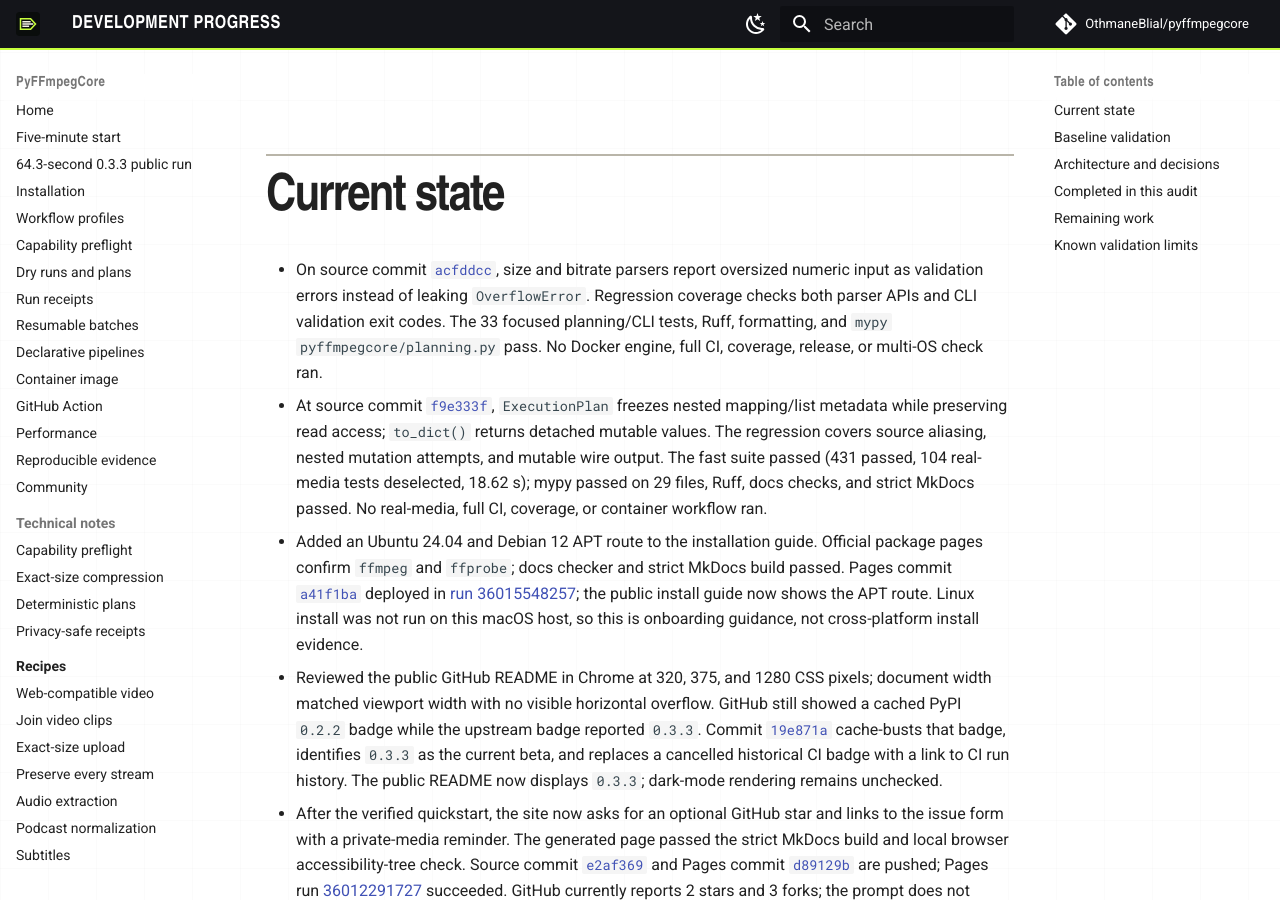
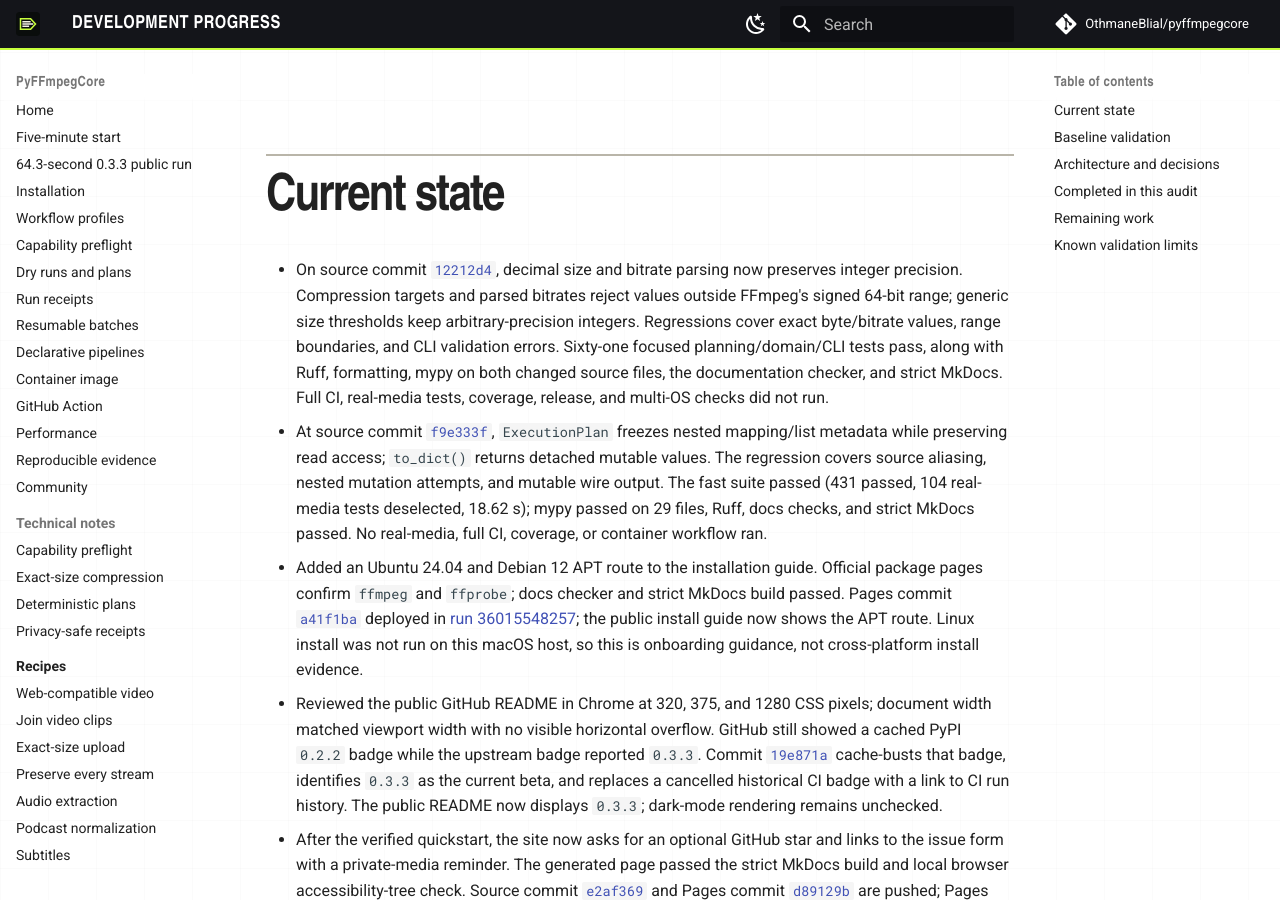
Before and after one commit to OthmaneBlial/pyffmpegcore, an MkDocs documentation site: the page built from docs/PROGRESS.md, in a window 1280 px wide and 900 px high, scrolled down 382 px. Built offline with MkDocs 1.6.1 and Material for MkDocs 9.7.7, drawn with Linux system fonts in a browser that asks for light colours; comment, search, counter and statistics services are not loaded.

Commit message:
docs: record exact numeric parsing fix

```diff
--- a/docs/PROGRESS.md
+++ b/docs/PROGRESS.md
@@ -5,12 +5,15 @@ Updated: 2026-09-24
 ## Current state
 
 - On source commit
-  [`acfddcc`](https://github.com/OthmaneBlial/pyffmpegcore/commit/acfddcc8756f2c7dd15b74c1e54e587b8c6f0014),
-  size and bitrate parsers report oversized numeric input as validation errors
-  instead of leaking `OverflowError`. Regression coverage checks both parser
-  APIs and CLI validation exit codes. The 33 focused planning/CLI tests, Ruff,
-  formatting, and `mypy pyffmpegcore/planning.py` pass. No Docker engine, full
-  CI, coverage, release, or multi-OS check ran.
+  [`12212d4`](https://github.com/OthmaneBlial/pyffmpegcore/commit/12212d4a21d859ded09fd60cbf96bce840ce6af5),
+  decimal size and bitrate parsing now preserves integer precision. Compression
+  targets and parsed bitrates reject values outside FFmpeg's signed 64-bit
+  range; generic size thresholds keep arbitrary-precision integers. Regressions
+  cover exact byte/bitrate values, range boundaries, and CLI validation errors.
+  Sixty-one focused planning/domain/CLI tests pass, along with Ruff, formatting,
+  mypy on both changed source files, the documentation checker, and strict
+  MkDocs. Full CI, real-media tests, coverage, release, and multi-OS checks did
+  not run.
 - At source commit
   [`f9e333f`](https://github.com/OthmaneBlial/pyffmpegcore/commit/f9e333f6ac6c710513727a788d3f4e46840471aa),
   `ExecutionPlan` freezes nested mapping/list metadata while preserving read
```
